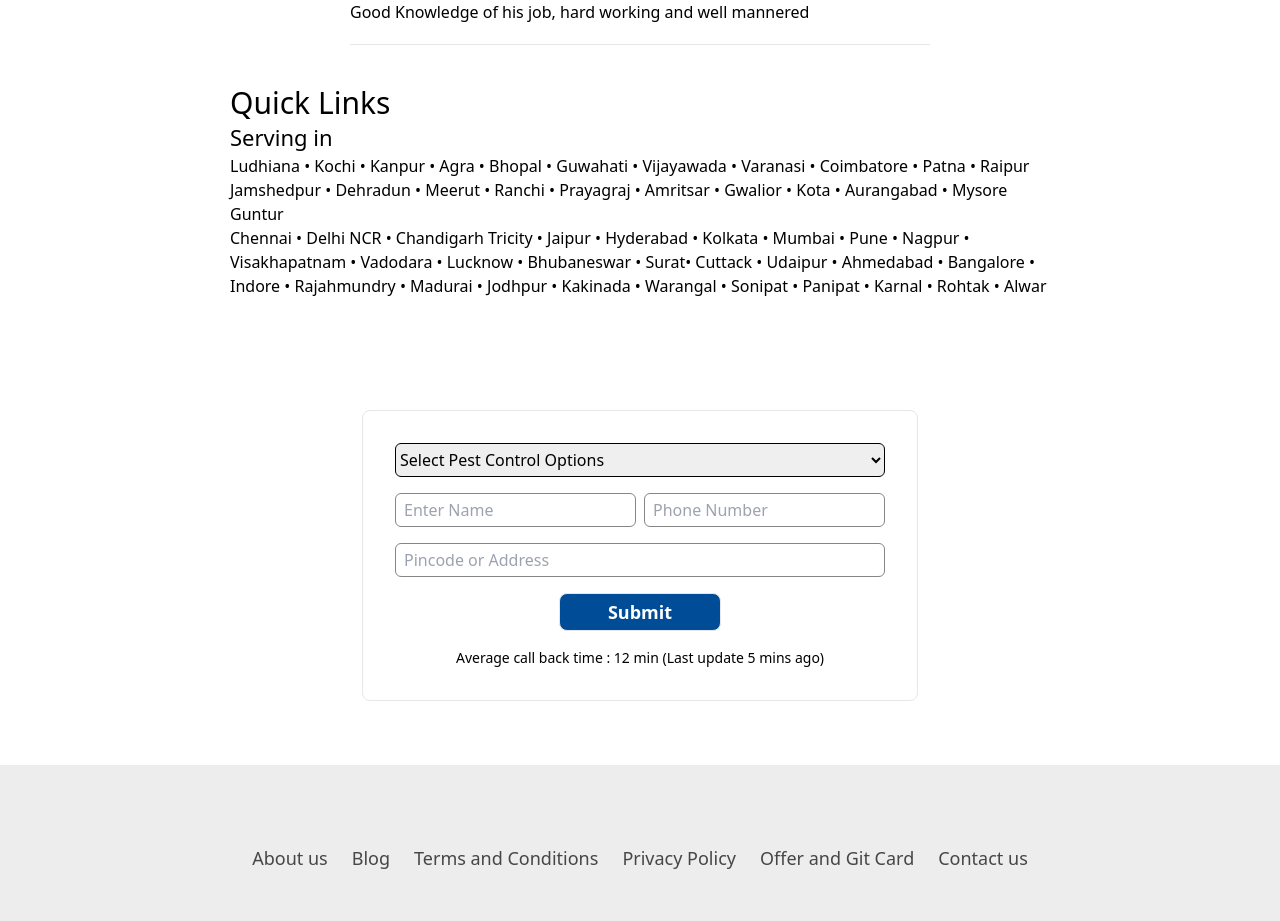
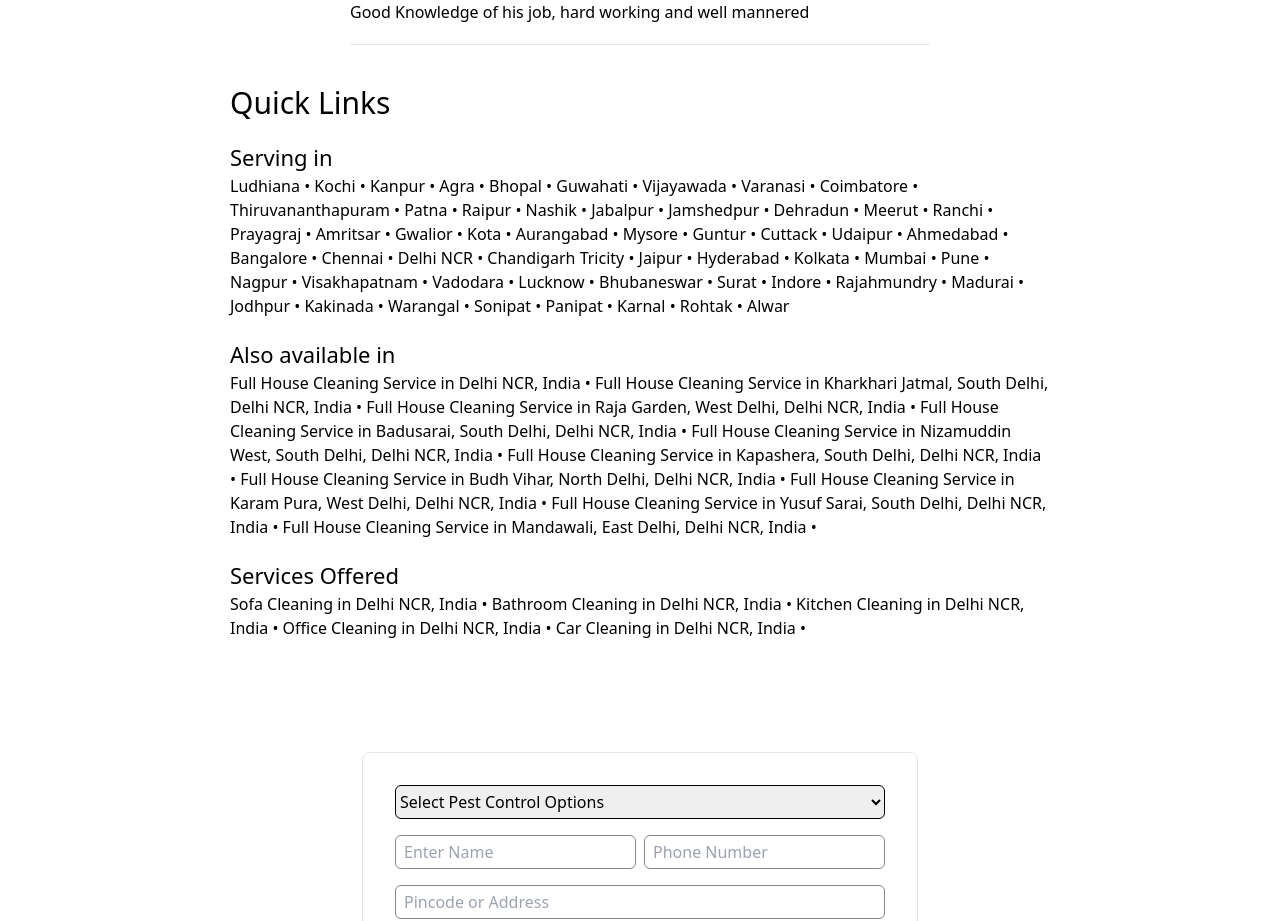
Before and after one commit to EmtiazHossainE2/cleaning-expert, a React (Create React App) app: page / in a window 1280 px wide. Shown: the part 5280-6201 px from the top of the page. Built offline with nearby package versions, Linux system fonts and the light colour scheme.

Commit message:
quick link added

```diff
--- a/src/components/QuickLink/QuickLink.jsx
+++ b/src/components/QuickLink/QuickLink.jsx
@@ -4,14 +4,17 @@ const QuickLink = () => {
   return (
     <div className='container mx-auto lg:px-[230px]'>
       <h2 className='font-[500] text-3xl pt-5'>Quick Links</h2>
-      <h3 className='text-[22px] font-[500]'>Serving in</h3>
-      <div className='cursor-pointer'>
-        <p>Ludhiana • Kochi • Kanpur • Agra • Bhopal • Guwahati • Vijayawada • Varanasi • Coimbatore • Patna • Raipur </p>
-        <p>Jamshedpur • Dehradun • Meerut • Ranchi • Prayagraj • Amritsar • Gwalior • Kota • Aurangabad
-          • Mysore Guntur </p>
-        <p>Chennai • Delhi NCR • Chandigarh Tricity • Jaipur • Hyderabad • Kolkata • Mumbai • Pune • Nagpur • Visakhapatnam • Vadodara • Lucknow • Bhubaneswar • Surat• Cuttack • Udaipur • Ahmedabad • Bangalore • </p>
-        <p>Indore • Rajahmundry • Madurai • Jodhpur • Kakinada • Warangal • Sonipat • Panipat • Karnal • Rohtak • Alwar </p>
-      </div>
+      <h3 className='text-[22px] font-[500] pt-5'>Serving in</h3>
+      <p className='cursor-pointer'>Ludhiana • Kochi • Kanpur • Agra • Bhopal • Guwahati • Vijayawada • Varanasi • Coimbatore • Thiruvananthapuram • Patna • Raipur • Nashik • Jabalpur • Jamshedpur • Dehradun • Meerut • Ranchi • Prayagraj • Amritsar • Gwalior • Kota • Aurangabad • Mysore • Guntur • Cuttack • Udaipur • Ahmedabad • Bangalore • Chennai • Delhi NCR • Chandigarh Tricity • Jaipur • Hyderabad • Kolkata • Mumbai • Pune • Nagpur • Visakhapatnam • Vadodara • Lucknow • Bhubaneswar • Surat • Indore • Rajahmundry • Madurai • Jodhpur • Kakinada • Warangal • Sonipat • Panipat • Karnal • Rohtak • Alwar </p>
+
+      <h3 className='text-[22px] font-[500] pt-5'>Also available in</h3>
+      <p className='cursor-pointer'>Full House Cleaning Service in Delhi NCR, India • Full House Cleaning Service in Kharkhari Jatmal, South Delhi, Delhi NCR, India • Full House Cleaning Service in Raja Garden, West Delhi, Delhi NCR, India • Full House Cleaning Service in Badusarai, South Delhi, Delhi NCR, India • Full House Cleaning Service in Nizamuddin West, South Delhi, Delhi NCR, India • Full House Cleaning Service in Kapashera, South Delhi, Delhi NCR, India • Full House Cleaning Service in Budh Vihar, North Delhi, Delhi NCR, India • Full House Cleaning Service in Karam Pura, West Delhi, Delhi NCR, India • Full House Cleaning Service in Yusuf Sarai, South Delhi, Delhi NCR, India • Full House Cleaning Service in Mandawali, East Delhi, Delhi NCR, India • </p>
+
+
+      <h3 className='text-[22px] font-[500] pt-5'>Services Offered</h3>
+      <p className='cursor-pointer'>Sofa Cleaning in Delhi NCR, India • Bathroom Cleaning in Delhi NCR, India • Kitchen Cleaning in Delhi NCR, India • Office Cleaning in Delhi NCR, India • Car Cleaning in Delhi NCR, India • </p>
+
+
     </div>
   );
 };
```
